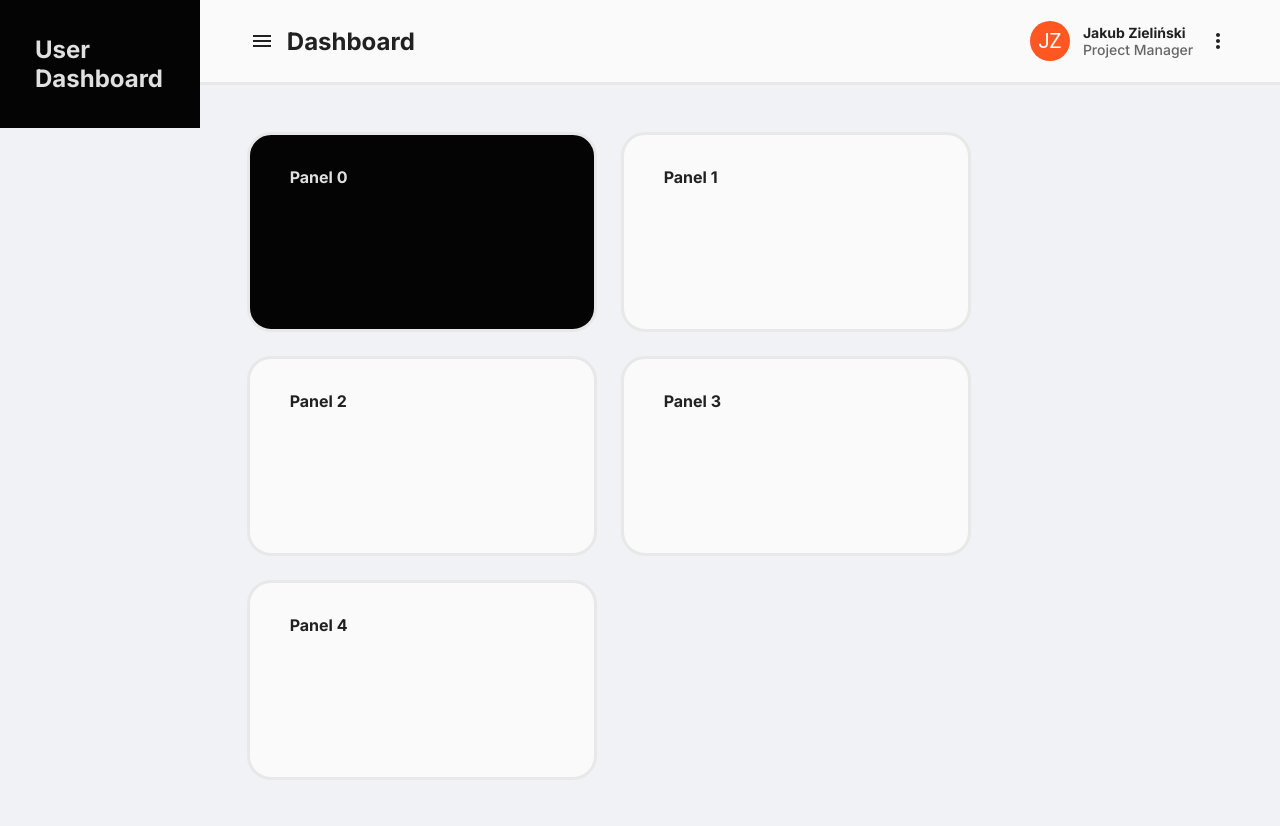
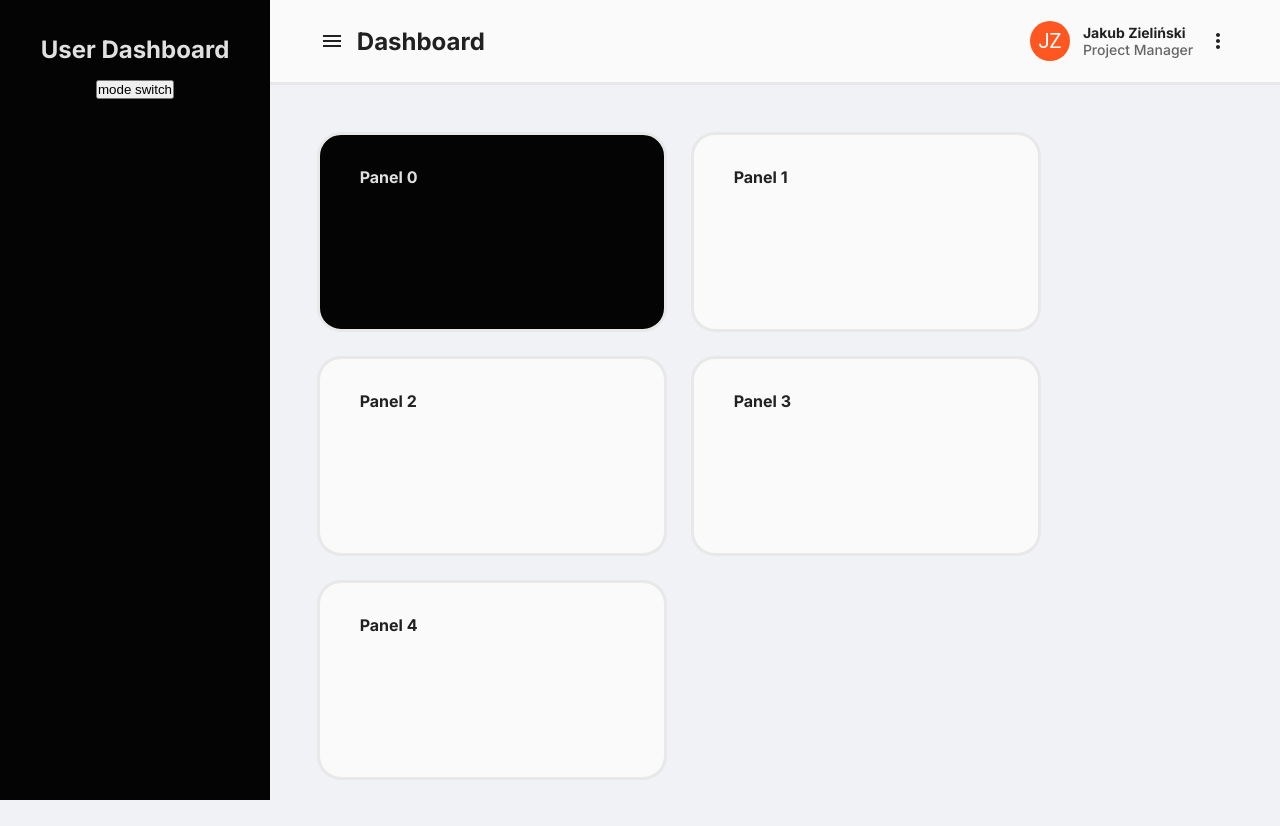
Before and after one commit to jzielinski47/react-user-dashboard-old, a React (Create React App) app: page / in a window 1280 px wide. Built offline with nearby package versions, Linux system fonts and the light colour scheme.

Commit message:
sidebar-update

```diff
--- a/src/colors.css
+++ b/src/colors.css
@@ -1,4 +1,7 @@
 :root {
+    --primary: blue;
+    --secondary: red;
+
     --white87: #E0E0E0;
     --white60: #A0A0A0;
     --white30: #6C6C6C;
--- a/src/components/Sidebar.css
+++ b/src/components/Sidebar.css
@@ -1,11 +1,17 @@
 .sidebar {
-    display: flex;
-    justify-content: center;
-    width: 15%;
-    min-width: 200px;
-    height: 100%;
+    /* width: 20%; */
+    min-width: 270px;
+    height: 100vh;
+
     padding: 35px;
 
     color: var(--white87);
     background: var(--panel-dark);
+
+    display: flex;
+    flex-direction: column;
+    align-items: center;
+
+    gap: 1em;
+    /* justify-content: center; */
 }
--- a/src/components/Sidebar.tsx
+++ b/src/components/Sidebar.tsx
@@ -7,6 +7,7 @@ function Sidebar() {
     return (
         <div className='sidebar'>
             <span className='title'>{projectName}</span>
+            <button className='btn-1'>mode switch</button>
         </div>
     );
 }
```
